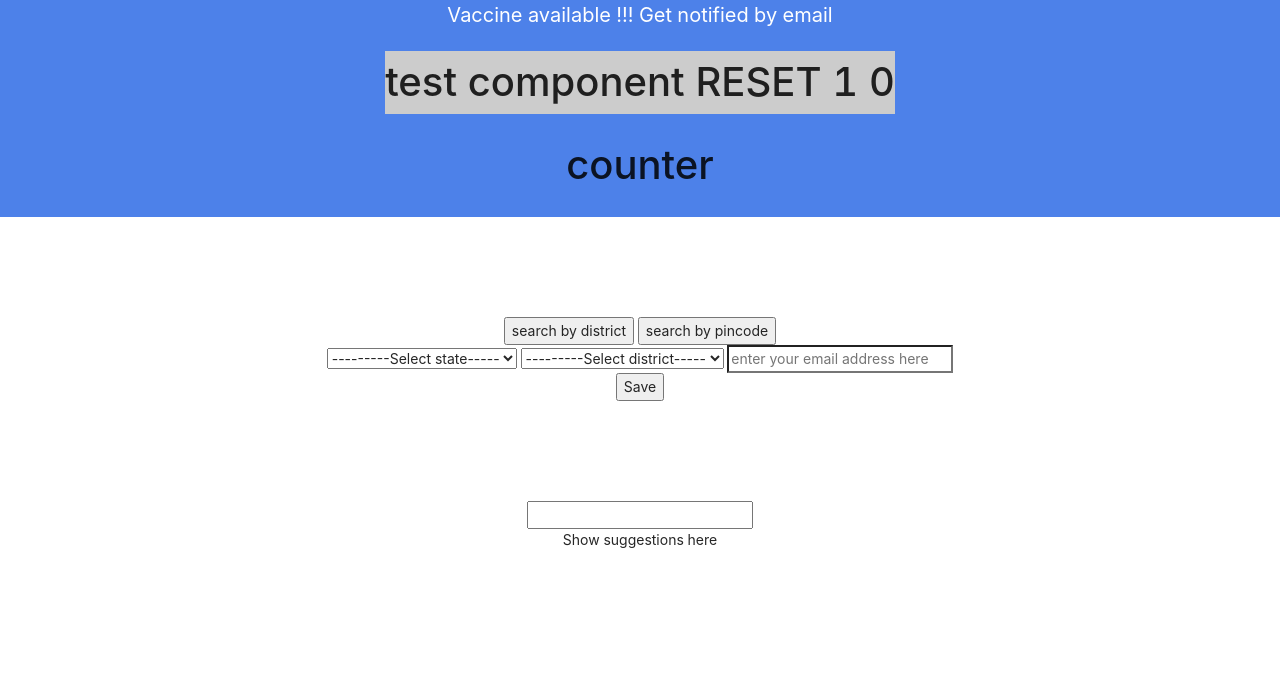
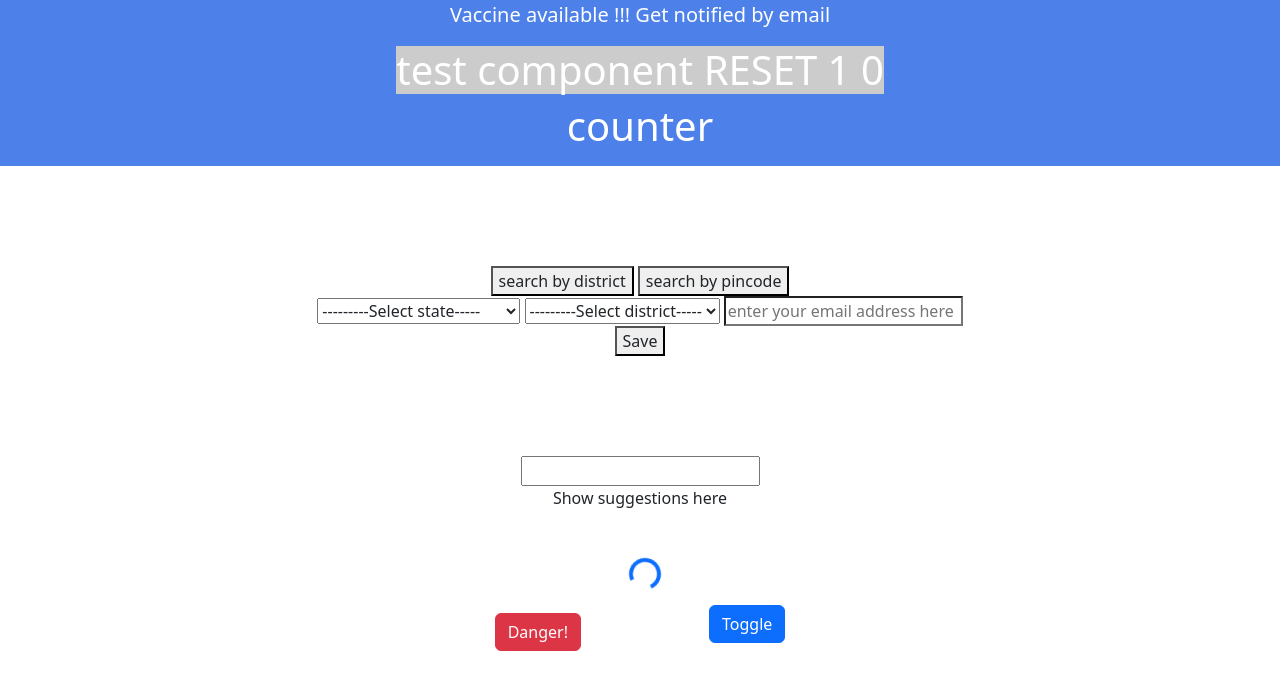
Before and after one commit to abhashkumar/covinui, a React (Create React App) app: page / in a window 1280 px wide. Shown: the top 690 px of the page. Built offline with nearby package versions, Linux system fonts and the light colour scheme.

Commit message:
using reactstrap  bootstrap

```diff
--- a/package.json
+++ b/package.json
@@ -9,10 +9,12 @@
     "@testing-library/user-event": "^12.8.3",
     "antd": "^4.16.0",
     "bluebird": "^3.7.2",
+    "bootstrap": "^5.3.0",
     "mongoose": "^5.12.12",
     "react": "^17.0.2",
     "react-dom": "^17.0.2",
     "react-scripts": "4.0.3",
+    "reactstrap": "^9.2.0",
     "web-vitals": "^1.1.2"
   },
   "scripts": {
--- a/src/App.js
+++ b/src/App.js
@@ -6,6 +6,8 @@ import DistrictComponent from './DistrictComponent';
 
 import  { MemoziedTestMemo, TestCOmponent1 }  from './TestCOmponent1';
 import SuggestFruit from './SuggestionSetTimeoutAndClearTimeout';
+import ReactStrapComponent  from './ReactStrapComponent'
+
 
 class App extends  React.Component{
   constructor() {
@@ -48,6 +50,7 @@ class App extends  React.Component{
             {this.state.isDistrictSelect ? <DistrictComponent />:<PincodeComponent/> }
         </div>
         <SuggestFruit />
+        <ReactStrapComponent/>
       </div>
     );
   }
--- /dev/null
+++ b/src/ReactStrapComponent.js
@@ -0,0 +1,44 @@
+import React, { useState } from 'react';
+
+import { Collapse, Button, CardBody, Card, Spinner, Container } from 'reactstrap';
+import 'bootstrap/dist/css/bootstrap.min.css';
+
+// https://reactstrap.github.io/?path=/docs/home-installation--page
+
+
+ const ReactStrapComponent = ()=> {
+
+
+    const [isOpen, setIsOpen] = useState(false);
+
+    const toggle = () => setIsOpen(!isOpen);
+
+
+    return <Container>
+    <Button color="danger">Danger!</Button>
+
+    <Spinner
+  className="m-5"
+  color="primary"
+>
+  Loading...
+</Spinner>
+
+<Button color="primary" onClick={toggle} style={{ marginBottom: '1rem' }}>
+        Toggle
+      </Button>
+      <Collapse isOpen={isOpen}>
+        <Card>
+          <CardBody>
+            Anim pariatur cliche reprehenderit, enim eiusmod high life accusamus
+            terry richardson ad squid. Nihil anim keffiyeh helvetica, craft beer
+            labore wes anderson cred nesciunt sapiente ea proident.
+          </CardBody>
+        </Card>
+      </Collapse>
+
+
+    </Container>
+}
+
+export default ReactStrapComponent;
```
Also changed, not shown: src/ReactQueryORTanStackQuery.txt, 1 other file (tests, documents, lock files or other folders).
